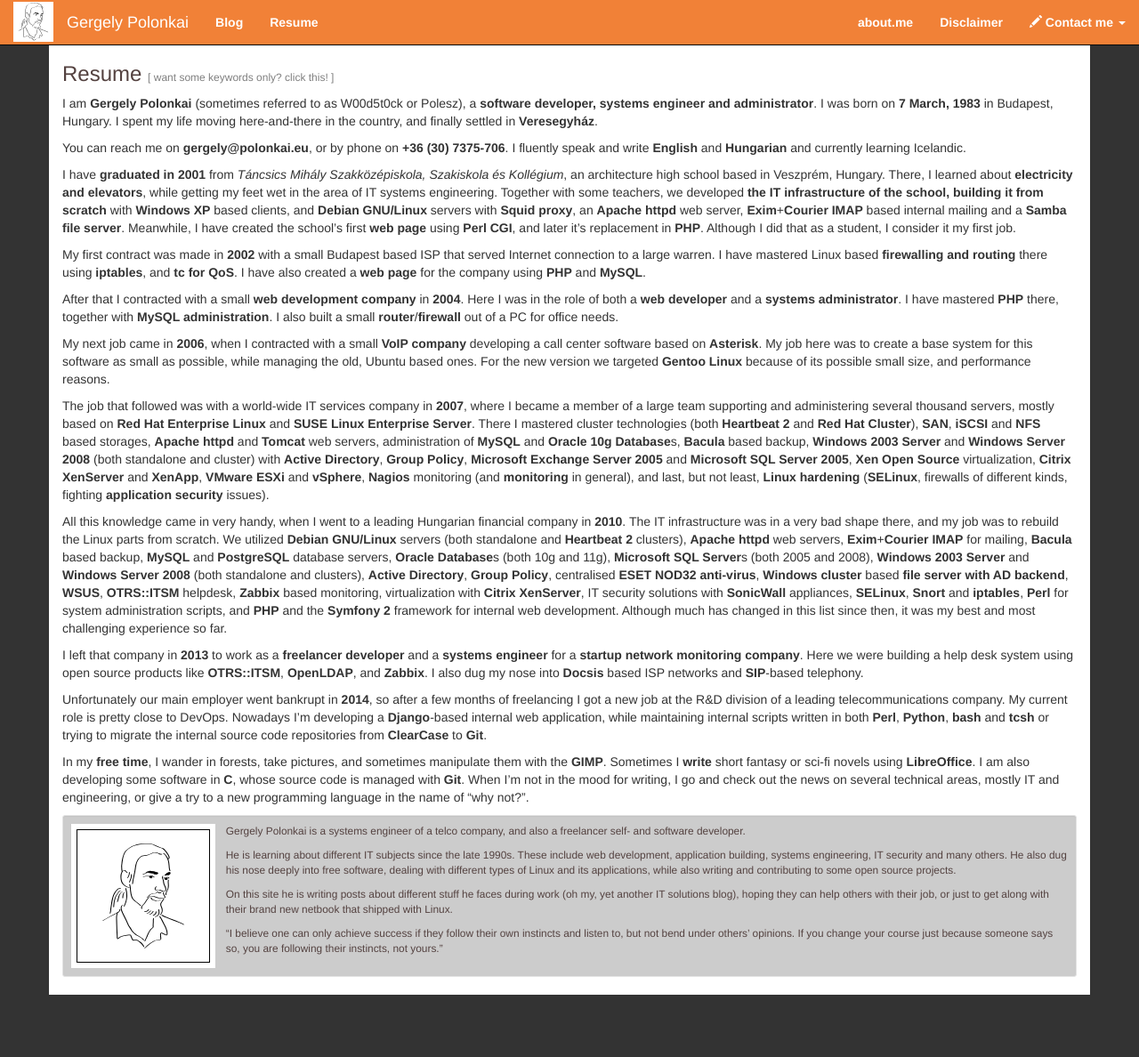
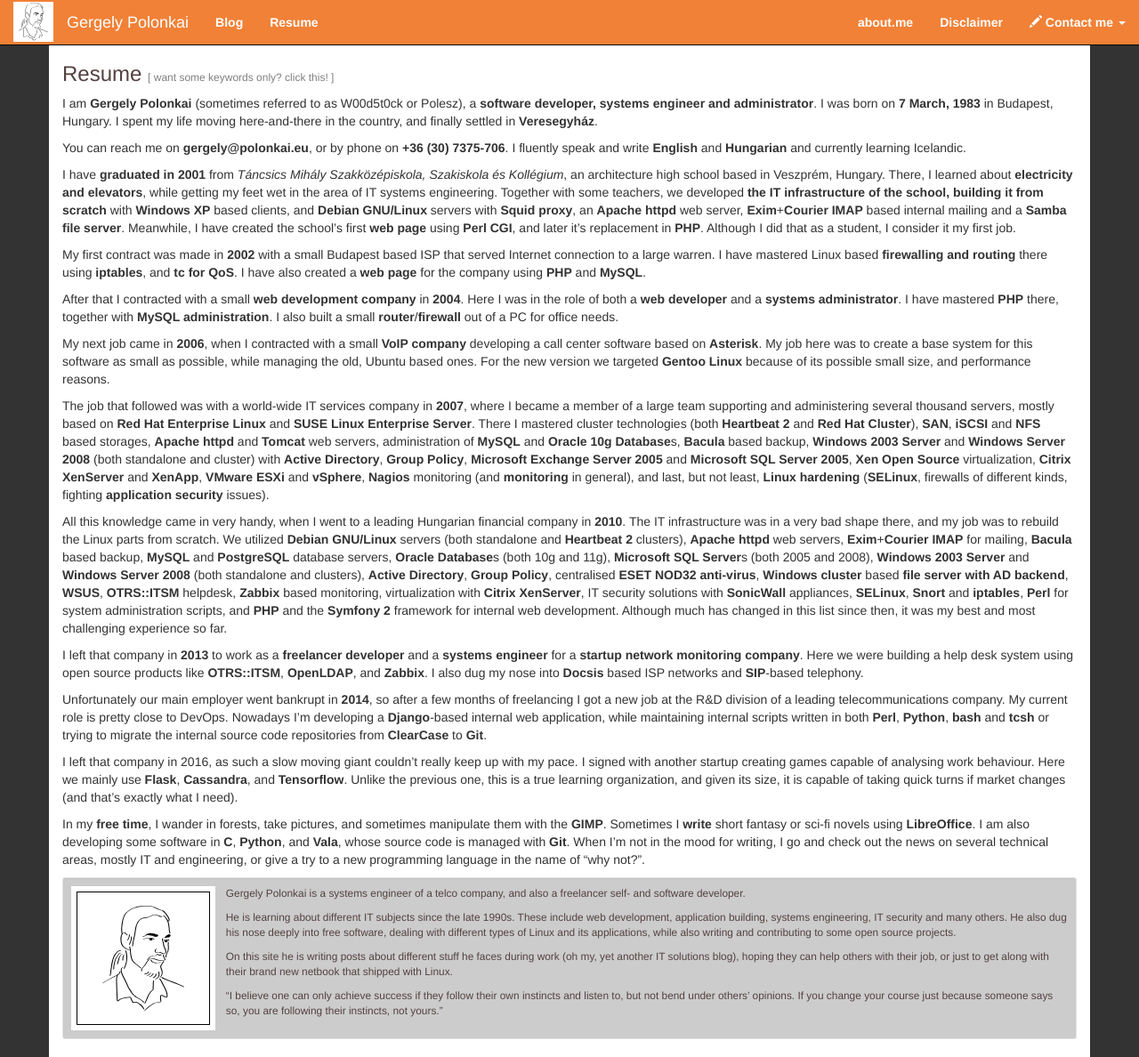
Before and after one commit to gergelypolonkai/gergelypolonkai.github.io, a Jekyll site: the page built from resume.html, in a window 1280 px wide and 1188 px high. Shown: the whole window at 89% size. Built offline with Jekyll 4.4.1, drawn with Linux system fonts in a browser that asks for light colours; nearby versions of some CDN libraries; comment, search, counter and statistics services are not loaded.

Commit message:
Update Resume

```diff
--- a/resume.html
+++ b/resume.html
@@ -208,16 +208,29 @@
     </p>
 
     <p>
+        I left that company in 2016, as such a slow moving giant couldn’t
+        really keep up with my pace.  I signed with another startup creating
+        games capable of analysing work behaviour.  Here we mainly use
+        <span class="b keyword">Flask</span>,
+        <span class="b keyword">Cassandra</span>, and
+        <span class="b keyword">Tensorflow</span>.  Unlike the previous one,
+        this is a true learning organization, and given its size, it is
+        capable of taking quick turns if market changes (and that’s exactly
+        what I need).
+    </p>
+
+    <p>
         In my <span class="b">free time</span>, I wander in forests,
         take pictures, and sometimes manipulate them with
         the <span class="b keyword">GIMP</span>. Sometimes
         I <span class="b">write</span> short fantasy or sci-fi novels
         using <span class="b keyword">LibreOffice</span>. I am also
         developing some software in <span class="b keyword">C</span>,
-        whose source code is managed with <span class="b
-        keyword">Git</span>. When I’m not in the mood for writing, I
-        go and check out the news on several technical areas, mostly
-        IT and engineering, or give a try to a new programming
+        <span class="b keyword">Python</span>, and
+        <span class="b keyword">Vala</span>, whose source code is managed
+        with <span class="b keyword">Git</span>. When I’m not in the mood
+        for writing, I go and check out the news on several technical areas,
+        mostly IT and engineering, or give a try to a new programming
         language in the name of “why not?”.
     </p>
 </div>
```
